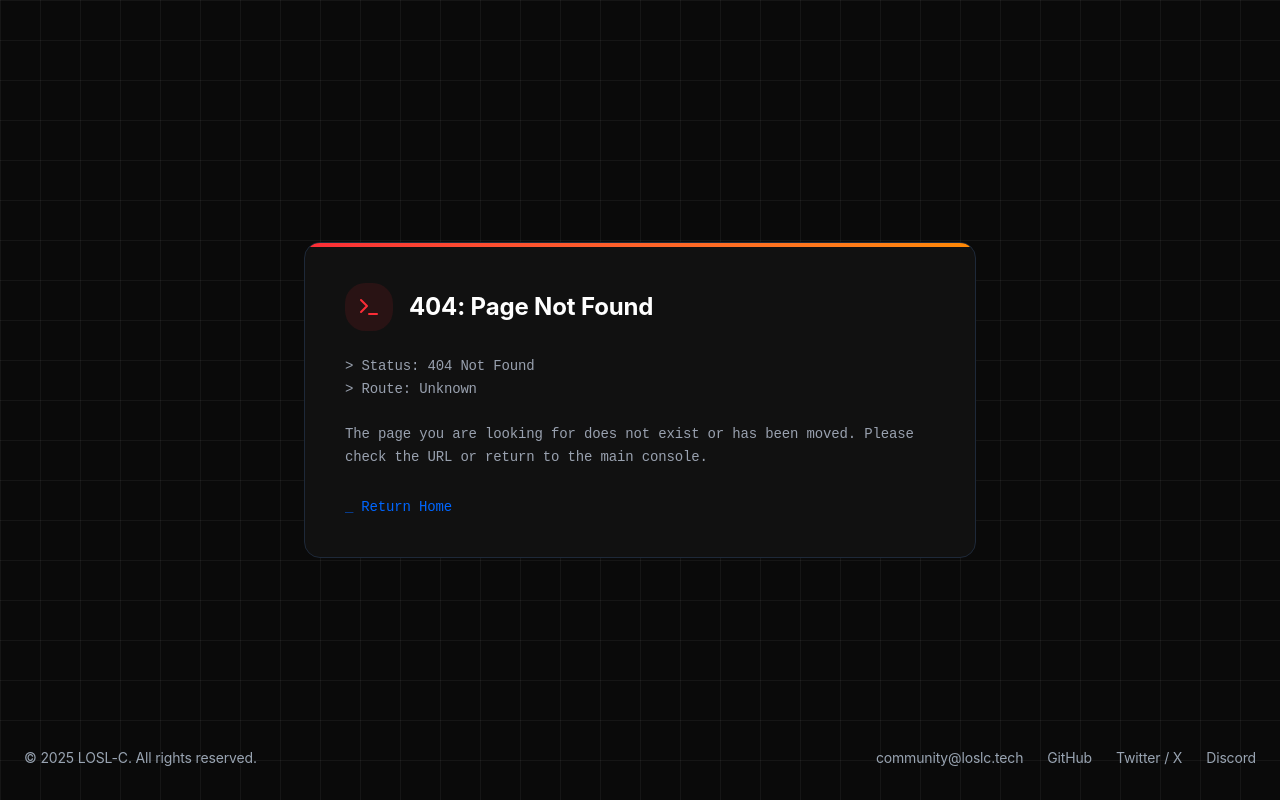
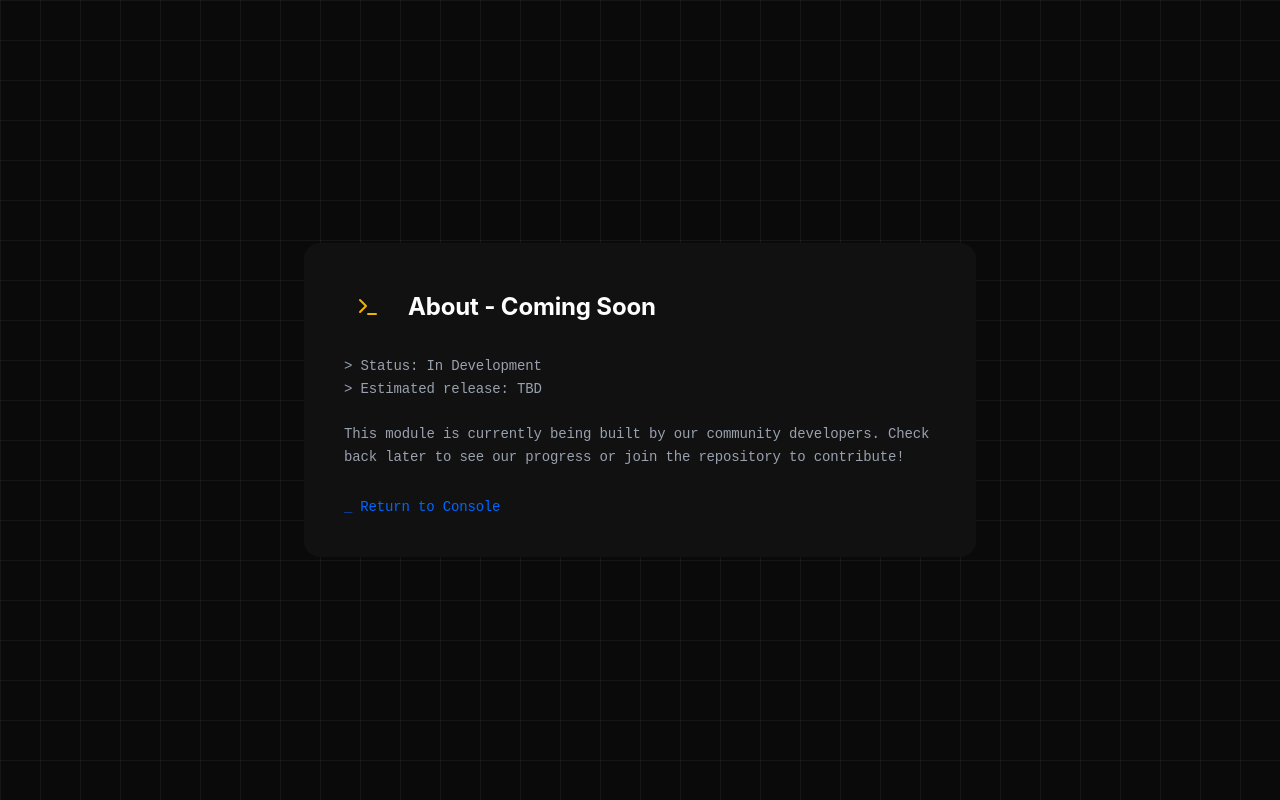
Before and after one commit to LOSLC/loslc.tech, a Next.js app: page /about in a window 1280 px wide. Before the commit this address had no page. Built offline with nearby package versions, Linux system fonts and the light colour scheme.

Commit message:
feat(about): add Coming Soon about page

```diff
--- /dev/null
+++ b/app/about/page.tsx
@@ -0,0 +1,9 @@
+import ComingSoon from "@/components/coming-soon";
+
+export default function AboutPage() {
+  return (
+    <div className="min-h-screen bg-background bg-grid-pattern flex flex-col font-sans text-foreground">
+      <ComingSoon title="About" />
+    </div>
+  );
+}
```
